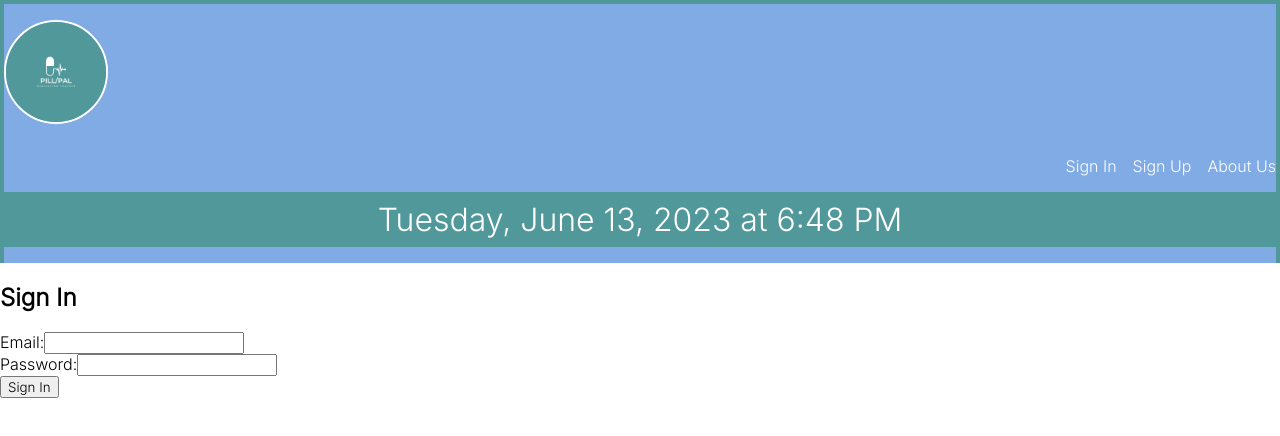
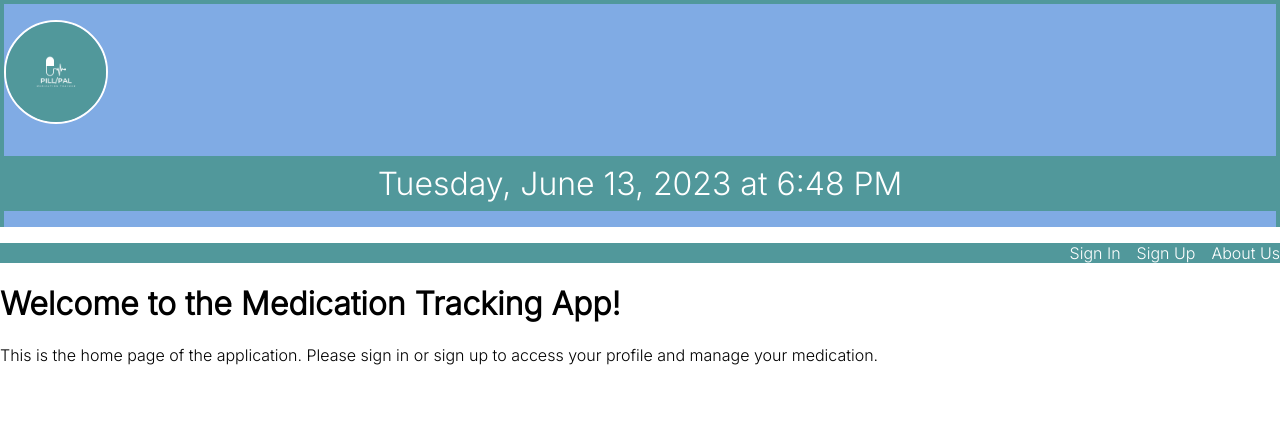
Before and after one commit to lissashea/pillpal0614, a React (Create React App) app in the folder react-auth-client/: page / in a window 1280 px wide. Shown: the top 436 px of the page. Built offline with nearby package versions, Linux system fonts and the light colour scheme.

Commit message:
feeling good

```diff
--- a/react-auth-client/package.json
+++ b/react-auth-client/package.json
@@ -6,6 +6,7 @@
     "@testing-library/jest-dom": "^5.16.5",
     "@testing-library/react": "^13.4.0",
     "@testing-library/user-event": "^13.5.0",
+    "axios": "^1.4.0",
     "react": "^18.2.0",
     "react-dom": "^18.2.0",
     "react-router-dom": "^6.12.1",
--- a/react-auth-client/src/App.js
+++ b/react-auth-client/src/App.js
@@ -1,34 +1,28 @@
 import React, { useState } from "react";
 import { Route, Routes } from "react-router-dom";
 import Header from "./component/Header.jsx";
+import Nav from "./component/Nav.jsx";
 import SignUp from "./component/SignUp.jsx";
 import SignIn from "./component/SignIn.jsx";
 import GetProfile from "./component/GetProfile.jsx";
 import SignOut from "./component/SignOut.jsx";
+import Home from "./component/Home.jsx";
 
 function App() {
   const [isLoggedIn, setIsLoggedIn] = useState(localStorage.getItem("token") ? true : false);
 
-  const handleSignIn = () => {
-    setIsLoggedIn(true);
-  };
-
-  const handleSignOut = () => {
-    localStorage.removeItem('token');
-    localStorage.removeItem('user_id');
-    setIsLoggedIn(false);
-  };
-
   return (
     <div className="App">
-      <Header isLoggedIn={isLoggedIn} />
+      <Header />
+      <Nav isLoggedIn={isLoggedIn} />
       <Routes>
-        <Route path="/" element={<SignIn onSignIn={handleSignIn} />} />
+        <Route path="/" element={<Home />} />
+        <Route path="/sign-in" element={<SignIn onSignIn={() => setIsLoggedIn(true)} />} />
         <Route path="/sign-up" element={<SignUp />} />
         <Route path="/profile" element={<GetProfile />} />
         <Route
           path="/sign-out"
-          element={<SignOut onSignOut={handleSignOut} />}
+          element={<SignOut onSignOut={() => setIsLoggedIn(false)} />}
         />
       </Routes>
     </div>
--- a/react-auth-client/src/component/Header.jsx
+++ b/react-auth-client/src/component/Header.jsx
@@ -1,9 +1,8 @@
 import React, { useState, useEffect } from "react";
-import { Link } from "react-router-dom";
 import logo from "../logo_img.png";
 import "./Header.css";
 
-function Header({ isLoggedIn }) {
+function Header() {
   const [currentTime, setCurrentTime] = useState("");
 
   useEffect(() => {
@@ -31,42 +30,6 @@ function Header({ isLoggedIn }) {
       <div className="logo-container">
         <img src={logo} alt="Logo" className="logo-img" />
       </div>
-      <nav>
-        <ul className="nav-links">
-          {isLoggedIn ? (
-            <>
-              <li>
-                <Link to="/profile" className="nav-link">
-                  Profile
-                </Link>
-              </li>
-              <li>
-                <Link to="/sign-out" className="nav-link">
-                  Sign Out
-                </Link>
-              </li>
-            </>
-          ) : (
-            <>
-              <li>
-                <Link to="/sign-in" className="nav-link">
-                  Sign In
-                </Link>
-              </li>
-              <li>
-                <Link to="/sign-up" className="nav-link">
-                  Sign Up
-                </Link>
-              </li>
-              <li>
-                <Link to="/about-us" className="nav-link">
-                  About Us
-                </Link>
-              </li>
-            </>
-          )}
-        </ul>
-      </nav>
       <div className="time-container">
         <span className="current-time">{currentTime}</span>
       </div>
--- /dev/null
+++ b/react-auth-client/src/component/Home.jsx
@@ -0,0 +1,14 @@
+import React from "react";
+
+function Home() {
+  return (
+    <div>
+      <h1>Welcome to the Medication Tracking App!</h1>
+      <p>
+        This is the home page of the application. Please sign in or sign up to access your profile and manage your medication.
+      </p>
+    </div>
+  );
+}
+
+export default Home;
--- /dev/null
+++ b/react-auth-client/src/component/Nav.css
@@ -0,0 +1,64 @@
+@import url("https://fonts.googleapis.com/css2?family=Inter:wght@300&display=swap");
+
+* {
+  font-family: "Inter", sans-serif;
+}
+
+.nav {
+  color: #fff;
+  padding-top: 1rem;
+  padding-bottom: 1rem;
+  text-align: center;
+  background-color: #80abe4;
+  border-left: 4px solid #51989b;
+  border-right: 4px solid #51989b;
+  border-top: 4px solid #51989b;
+}
+
+.logo-container {
+  display: flex;
+  align-items: center;
+  justify-content: flex-start;
+  margin-bottom: 2rem;
+}
+
+.logo-img {
+  width: 100px;
+  height: 100px;
+  border: 2px solid #fff;
+  border-radius: 50%;
+  object-fit: cover;
+}
+
+.nav-links {
+  list-style: none;
+  display: flex;
+  gap: 1rem;
+  justify-content: flex-end;
+  margin-bottom: 1rem;
+  background-color: #51989b;
+}
+
+.nav-links li {
+  font-size: 1rem;
+}
+
+.nav-links a {
+  color: #fff;
+  text-decoration: none;
+  transition: color 0.3s ease;
+}
+
+.nav-links a:hover {
+  color: #51989b;
+}
+
+.time-container {
+  background-color: #51989b;
+  padding: 0.5rem 1rem;
+}
+
+.current-time {
+  font-size: 2rem;
+  color: #fff;
+}
--- /dev/null
+++ b/react-auth-client/src/component/Nav.jsx
@@ -0,0 +1,51 @@
+import React from "react";
+import { NavLink } from "react-router-dom";
+import "./Nav.css";
+
+function Nav({ isLoggedIn }) {
+  return (
+    <nav>
+      <ul className="nav-links">
+        {isLoggedIn ? (
+          <>
+            <li>
+              <NavLink exact to="/" className="nav-link" activeClassName="active">
+                Home
+              </NavLink>
+            </li>
+            <li>
+              <NavLink to="/profile" className="nav-link" activeClassName="active">
+                Profile
+              </NavLink>
+            </li>
+            <li>
+              <NavLink to="/sign-out" className="nav-link" activeClassName="active">
+                Sign Out
+              </NavLink>
+            </li>
+          </>
+        ) : (
+          <>
+            <li>
+              <NavLink to="/sign-in" className="nav-link" activeClassName="active">
+                Sign In
+              </NavLink>
+            </li>
+            <li>
+              <NavLink to="/sign-up" className="nav-link" activeClassName="active">
+                Sign Up
+              </NavLink>
+            </li>
+            <li>
+              <NavLink to="/about-us" className="nav-link" activeClassName="active">
+                About Us
+              </NavLink>
+            </li>
+          </>
+        )}
+      </ul>
+    </nav>
+  );
+}
+
+export default Nav;
```
Also changed, not shown: react-auth-client/src/services/apiConfig.js (added, +16 -0 lines), react-auth-client/src/services/user.js (added, +100 -0 lines), react-auth-client/src/component/GetUser.jsx (added), react-auth-client/src/services/medication.js (added), 1 other file (tests, documents, lock files or other folders).
